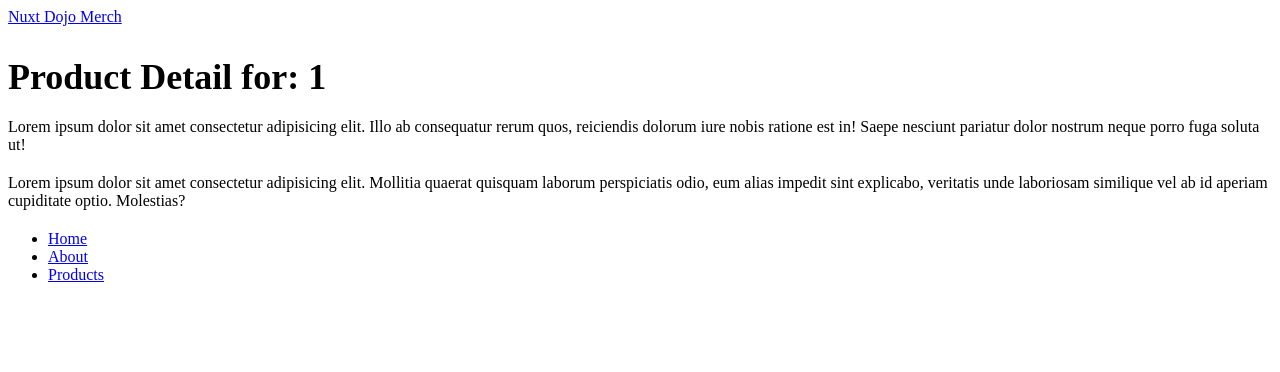
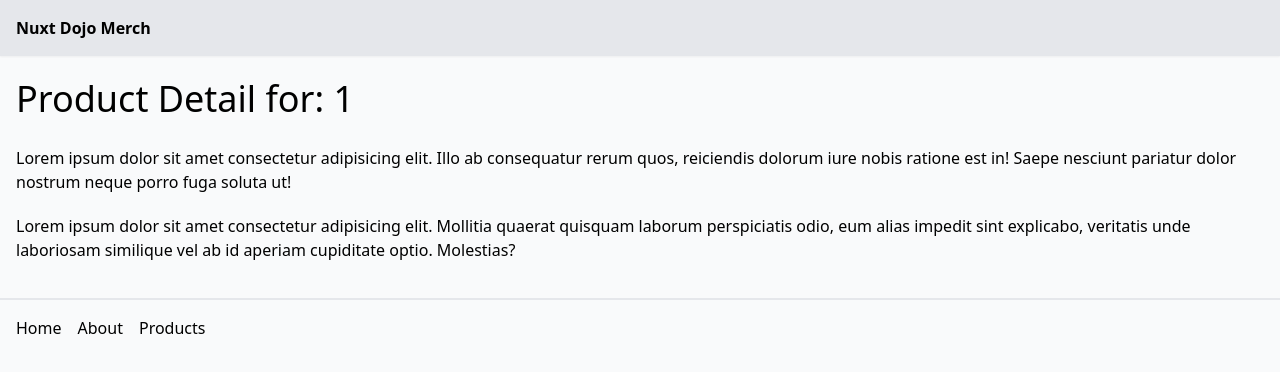
Before and after one commit to NichiNect/try-nuxtjs-dojo, a Nuxt app: page /products/1 in a window 1280 px wide. Shown: the top 372 px of the page. Built offline with nearby package versions, Linux system fonts and the light colour scheme.

Commit message:
Styling with tailwindcss

```diff
--- /dev/null
+++ b/assets/css/tailwind.css
@@ -0,0 +1,13 @@
+@tailwind base;
+@tailwind components;
+@tailwind utilities;
+
+body {
+    @apply bg-gray-50;
+}
+
+@layer components {
+    .btn {
+        @apply bg-[#eb2f9a] text-white px-3 py-2 rounded-md text-sm;
+    }
+}
--- a/layouts/default.vue
+++ b/layouts/default.vue
@@ -7,9 +7,10 @@
 <template>
   <div>
     <!-- Header -->
-    <header>
-      <nav>
-        <ul>
+    <header class="shadow-sm bg-gray-200">
+      <nav class="container mx-auto p-4 flex justify-between">
+        <NuxtLink to="/" class="font-bold">Nuxt Dojo</NuxtLink>
+        <ul class="flex gap-4">
           <li>
             <NuxtLink to="/">Home</NuxtLink>
           </li>
@@ -17,14 +18,14 @@
             <NuxtLink to="/about">About</NuxtLink>
           </li>
           <li>
-            <NuxtLink to="/products">Products</NuxtLink>
+            <NuxtLink to="/products" class="btn">Products</NuxtLink>
           </li>
         </ul>
       </nav>
     </header>
 
     <!-- Content -->
-    <div>
+    <div class="container mx-auto p-4">
       <slot />
     </div>
   </div>
--- a/layouts/products.vue
+++ b/layouts/products.vue
@@ -7,19 +7,19 @@
 <template>
   <div>
     <!-- Header -->
-    <header>
-      <nav>
-          <NuxtLink to="/">Nuxt Dojo Merch</NuxtLink>
+    <header class="shadow-sm bg-gray-200">
+      <nav class="container mx-auto p-4 flex justify-between">
+          <NuxtLink to="/" class="font-bold">Nuxt Dojo Merch</NuxtLink>
       </nav>
     </header>
 
     <!-- Content -->
-    <div>
+    <div class="container mx-auto p-4">
       <slot />
     </div>
 
-    <footer>
-        <ul>
+    <footer class="container mx-auto p-4 flex justify-between border-t-2">
+        <ul class="flex gap-4">
             <li>
             <NuxtLink to="/">Home</NuxtLink>
           </li>
--- a/nuxt.config.ts
+++ b/nuxt.config.ts
@@ -1,4 +1,8 @@
 // https://nuxt.com/docs/api/configuration/nuxt-config
 export default defineNuxtConfig({
-  devtools: { enabled: true }
+  devtools: { enabled: true },
+
+  modules: [
+    '@nuxtjs/tailwindcss'
+  ]
 })
--- a/package.json
+++ b/package.json
@@ -10,6 +10,7 @@
   },
   "devDependencies": {
     "@nuxt/devtools": "latest",
+    "@nuxtjs/tailwindcss": "^6.8.0",
     "@types/node": "^18.16.19",
     "nuxt": "^3.6.2"
   }
```
Also changed, not shown: 1 other file (tests, documents, lock files or other folders).
